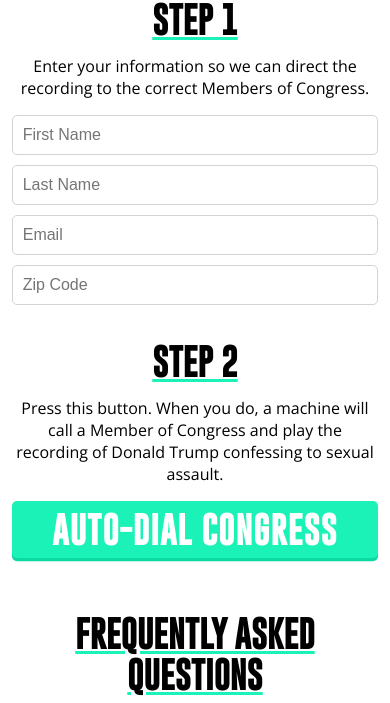
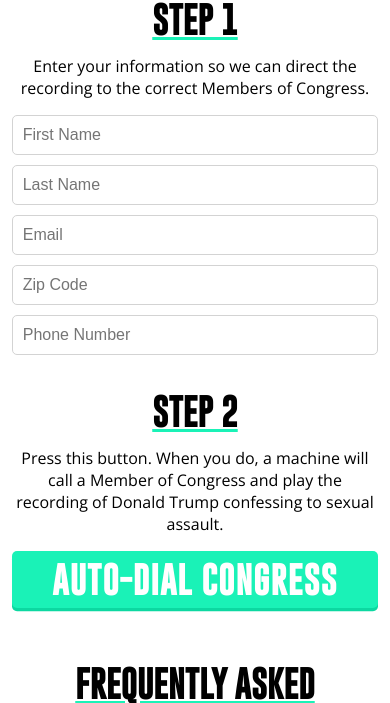
Before and after one commit to cmdouglas/robocalls, a Flask app: page / in a window 390 px wide. Shown: the part 300-1003 px from the top of the page. Run offline with Flask 2, Linux system fonts and the light colour scheme; some libraries are stand-ins or nearby versions.

Commit message:
Add phone number field

```diff
--- a/app/calls.py
+++ b/app/calls.py
@@ -5,9 +5,9 @@
 from app.client import client
 
 
-def format_phone(phone):
+def format_phone(phone, format=phonenumbers.PhoneNumberFormat.E164):
     return phonenumbers.format_number(
-        phonenumbers.parse(phone, 'US'), phonenumbers.PhoneNumberFormat.E164
+        phonenumbers.parse(phone, 'US'), format
     )
 
 
@@ -41,6 +41,7 @@
         'contact_name': contact_name,
         'first_name': person.given_name,
         'last_name': person.family_name,
+        'callback_number': format_phone(person.phone_number, phonenumbers.PhoneNumberFormat.NATIONAL),
         'zip': person.postal_code
     }
 
--- a/app/forms.py
+++ b/app/forms.py
@@ -1,7 +1,22 @@
+from phonenumbers import is_possible_number_string
+
 from flask_wtf import FlaskForm, RecaptchaField
-from wtforms import StringField
+from wtforms import StringField, ValidationError
 
 from wtforms.validators import Email, DataRequired, Regexp
+
+
+class PhoneValidator:
+    def __init__(self, region='US', message=None):
+        if not message:
+            message = "Invalid phone number"
+
+        self.region = region
+        self.message = message
+
+    def __call__(self, form, field):
+        if not is_possible_number_string(field.data, self.region):
+            raise ValidationError(self.message)
 
 
 class MakeCallForm(FlaskForm):
@@ -15,4 +30,5 @@
             Regexp('[0-9]{5}', message="Invalid zip code.")
         ]
     )
+    phone_number = StringField('Phone Number', validators=[DataRequired(), PhoneValidator()])
     recaptcha = RecaptchaField()
--- a/app/models/person.py
+++ b/app/models/person.py
@@ -7,3 +7,4 @@
     given_name: str = field(default='')
     family_name: str = field(default='')
     postal_code: str = field(default='')
+    phone_number: str = field(default='')
--- a/app/templates/forms/make_call.html
+++ b/app/templates/forms/make_call.html
@@ -26,6 +26,11 @@
             <span class="error">{{ error }}</span>
         {% endfor %}
 
+        {{ form.phone_number(class='input', placeholder="Phone Number") }}
+        {% for error in form.phone_number.errors %}
+            <span class="error">{{ error }}</span>
+        {% endfor %}
+
         {{ form.recaptcha }}
 
     </div>
```
